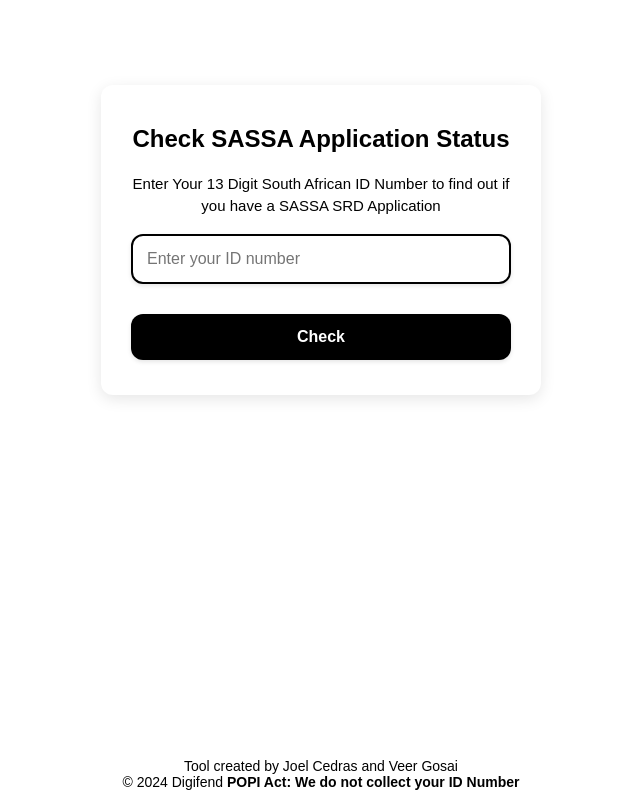
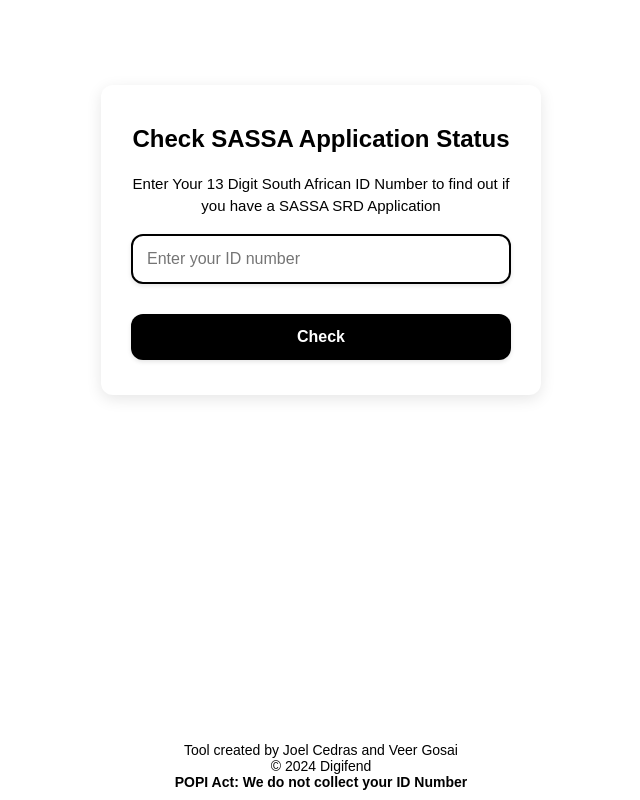
Before and after one commit to Digifend/SASSA-Check, a plain HTML site: page index.html in a window 1280 px wide. Shown: the whole page, without its empty margins (319-959 px from the left). Drawn offline with Linux system fonts and the light colour scheme.

Commit message:
Fix Copyright

```diff
--- a/index.html
+++ b/index.html
@@ -23,7 +23,7 @@
 
     <footer>
         Tool created by Joel Cedras and Veer Gosai<br>
-        &copy; 2024 Digifend
+        &copy; 2024 Digifend<br>
         <strong>POPI Act: We do not collect your ID Number</strong>
     </footer>
 
```
